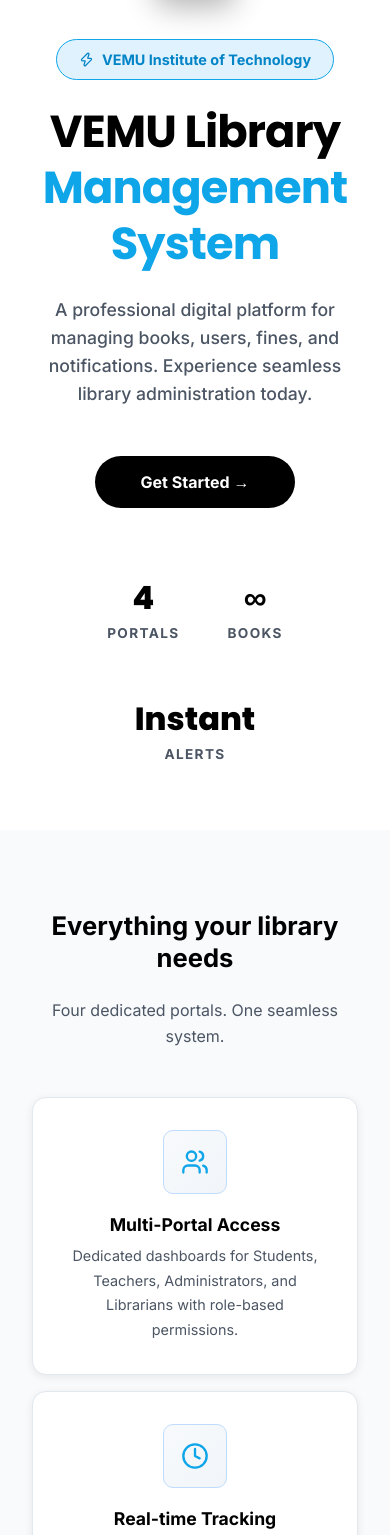
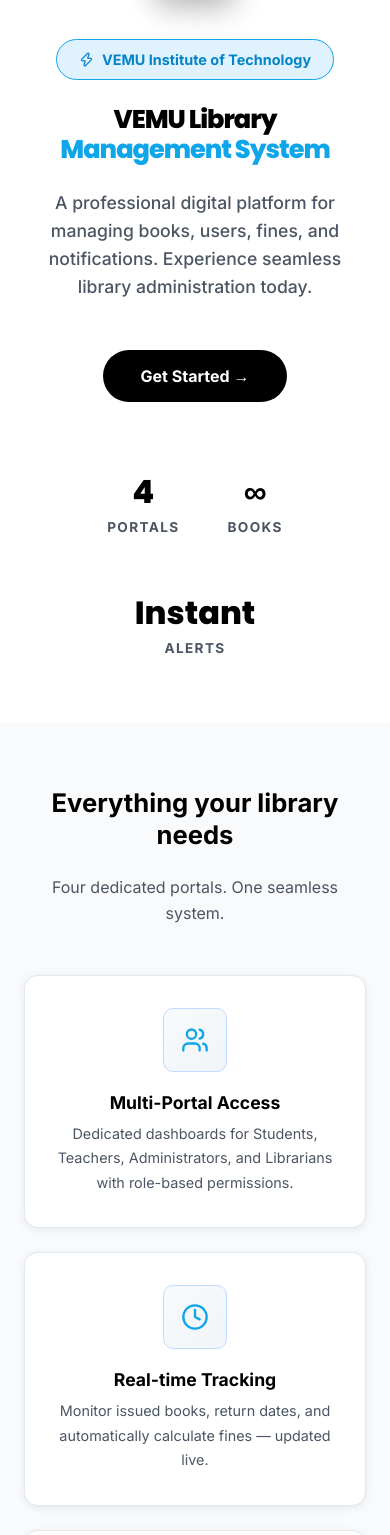
Before and after one commit to leelavinayak/vemu_library_management_system, a React (Vite) app in the folder frontend/: page / in a window 390 px wide. Shown: the part 213-1748 px from the top of the page. Built offline with nearby package versions, Linux system fonts and the light colour scheme; no server answers.

Commit message:
Configure responsive grid: 3 columns on desktop, 1 column ('one by one') on mobile

```diff
--- a/frontend/src/components/Footer.jsx
+++ b/frontend/src/components/Footer.jsx
@@ -72,7 +72,7 @@ const Footer = () => {
               { Icon: InstagramIcon, url: 'https://www.instagram.com/vemuit/', label: 'Instagram' },
               { Icon: LinkedinIcon, url: 'https://www.linkedin.com/school/vemu-it/', label: 'LinkedIn' },
               // { Icon: GithubIcon, url: '#', label: 'Github' },
-              { Icon: MessageSquare, url: '#', label: 'Support' }
+              // { Icon: MessageSquare, url: '#', label: 'Support' }
             ].map((item, idx) => (
               <a key={idx} href={item.url} target="_blank" rel="noopener noreferrer" title={item.label}
                  style={{ background: 'rgba(255,255,255,0.05)', padding: '10px', borderRadius: '12px', color: 'rgba(255,255,255,0.7)', transition: 'all 0.3s ease', display: 'flex', alignItems: 'center', justifyContent: 'center' }}
--- a/frontend/src/index.css
+++ b/frontend/src/index.css
@@ -70,6 +70,37 @@ h4 {
   font-weight: 700;
   line-height: 1.25;
   color: var(--text);
+}
+
+.hero-title {
+  font-size: clamp(2.5rem, 6vw, 4.5rem);
+  font-weight: 900;
+  line-height: 1.2;
+  margin-bottom: 1.5rem;
+  letter-spacing: -0.04em;
+  color: #000;
+}
+
+.highlight-text {
+  background: linear-gradient(to right, #0ea5e9, #0284c7);
+  -webkit-background-clip: text;
+  -webkit-text-fill-color: transparent;
+  white-space: nowrap;
+}
+
+@media (max-width: 640px) {
+  .hero-title {
+    font-size: 2.25rem;
+    display: flex;
+    flex-direction: column;
+    align-items: center;
+  }
+
+  .highlight-text {
+    font-size: 1.8rem;
+    white-space: normal; /* Allow wrap on mobile if needed, but the flex-column keeps it separate */
+    text-align: center;
+  }
 }
 
 h1 {
@@ -264,14 +295,22 @@ input[type="file"] {
 /* ── GRID ── */
 .grid {
   display: grid;
-  grid-template-columns: repeat(auto-fill, minmax(220px, 1fr));
-  gap: 1.5rem;
+  grid-template-columns: repeat(3, 1fr);
+  gap: 2rem;
+  max-width: 1200px;
+  margin: 0 auto;
+}
+
+@media (max-width: 900px) {
+  .grid {
+    grid-template-columns: repeat(2, 1fr);
+  }
 }
 
 @media (max-width: 600px) {
   .grid {
-    grid-template-columns: repeat(auto-fill, minmax(160px, 1fr));
-    gap: 1rem;
+    grid-template-columns: 1fr;
+    gap: 1.5rem;
   }
 }
 
@@ -891,8 +930,16 @@ tr:hover td {
 }
 
 .features-section {
-  padding: 5rem 2rem;
+  padding: 8rem 2rem;
   background: var(--bg);
+}
+
+.features-grid {
+  display: grid;
+  grid-template-columns: repeat(3, 1fr);
+  gap: 2.5rem;
+  max-width: 1100px;
+  margin: 0 auto;
 }
 
 .feature-card {
@@ -1006,25 +1053,38 @@ tr:hover td {
   }
 }
 
-@media (max-width: 480px) {
-  .grid {
-    grid-template-columns: 1fr;
+@media (max-width: 768px) {
+  h1 {
+    font-size: clamp(1.8rem, 8vw, 2.5rem) !important;
+    line-height: 1.1;
   }
 
-  .profile-grid {
-    grid-template-columns: 1fr;
+  .hero {
+    padding: 4rem 1.5rem !important;
   }
 
-  .hero-buttons {
-    flex-direction: column;
-    align-items: center;
+  .features-section {
+    padding: 4rem 1.5rem !important;
   }
 
-  .hero-buttons button {
-    width: 200px;
+  .features-grid {
+    grid-template-columns: 1fr;
+    gap: 1.5rem;
+  }
+}
+
+@media (max-width: 480px) {
+  h1 {
+    font-size: 1.6rem !important;
   }
 
-  h2 {
-    font-size: 1.35rem;
+  .feature-card {
+    padding: 2rem 1.5rem;
   }
 }
+
+
+
+h2 {
+  font-size: 1.35rem;
+}
--- a/frontend/src/pages/Landing.jsx
+++ b/frontend/src/pages/Landing.jsx
@@ -29,7 +29,9 @@ const Landing = () => {
           <div style={{ display: 'inline-flex', alignItems: 'center', gap: '8px', background: 'var(--primary-light)', border: '1px solid var(--primary)', borderRadius: '99px', padding: '8px 22px', marginBottom: '1.5rem', color: 'var(--primary-dark)', fontSize: '0.9rem', fontWeight: 700 }}>
             <Zap size={15} /> VEMU Institute of Technology
           </div>
-          <h1>VEMU Library<br /><span style={{ color: 'var(--primary)' }}>Management System</span></h1>
+          <h1 style={{ fontSize: 'clamp(2.5rem, 6vw, 4.5rem)', fontWeight: 900, lineHeight: 1.2, marginBottom: '1.5rem', letterSpacing: '-0.04em', color: '#000' }}>
+            VEMU Library <span style={{ color: 'var(--primary)', whiteSpace: 'nowrap' }}>Management System</span>
+          </h1>
           <p>A professional digital platform for managing books, users, fines, and notifications. Experience seamless library administration today.</p>
           <div className="hero-buttons">
             <Link to="/login"><button className="btn-primary">Get Started →</button></Link>
```
